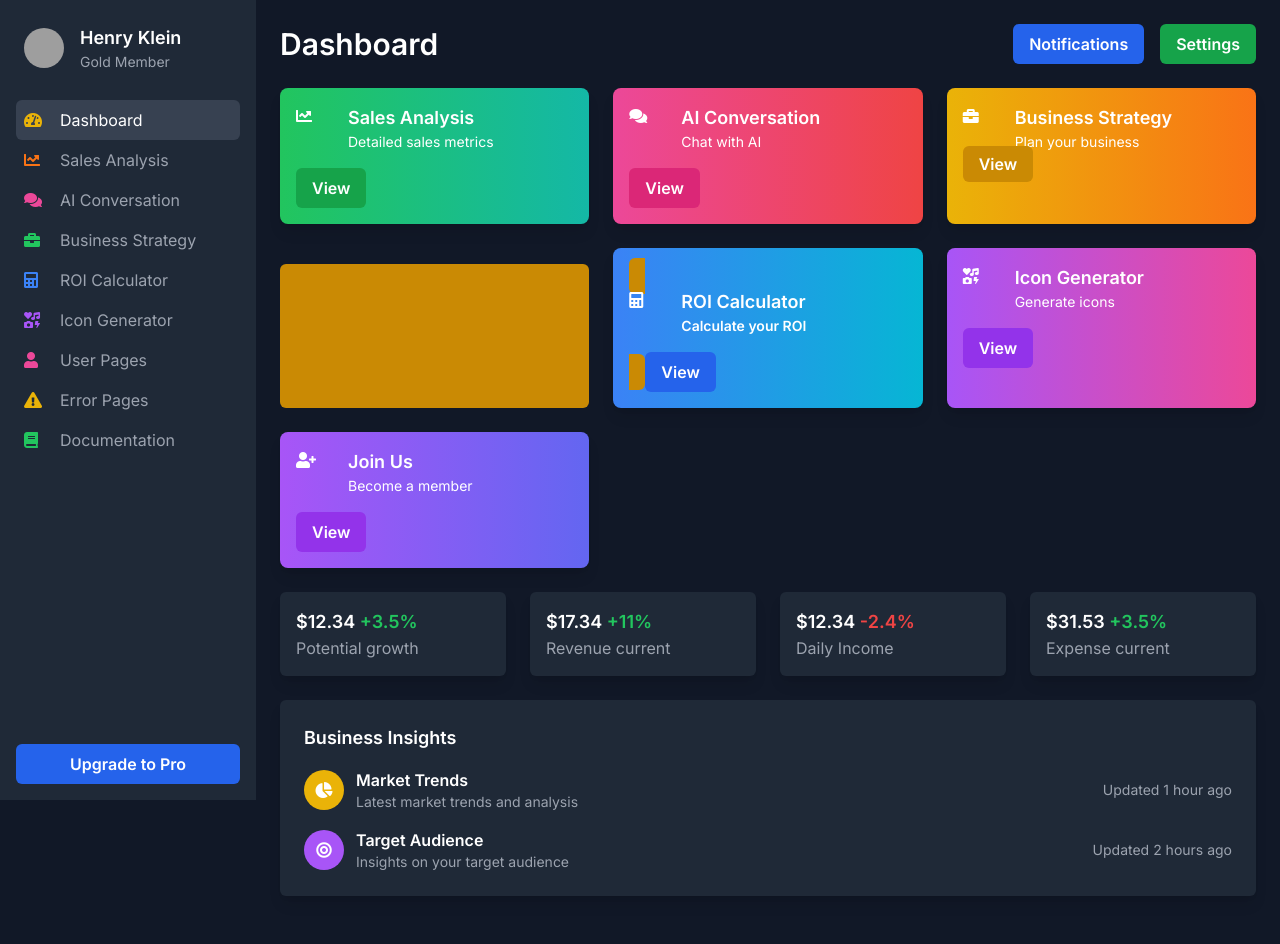
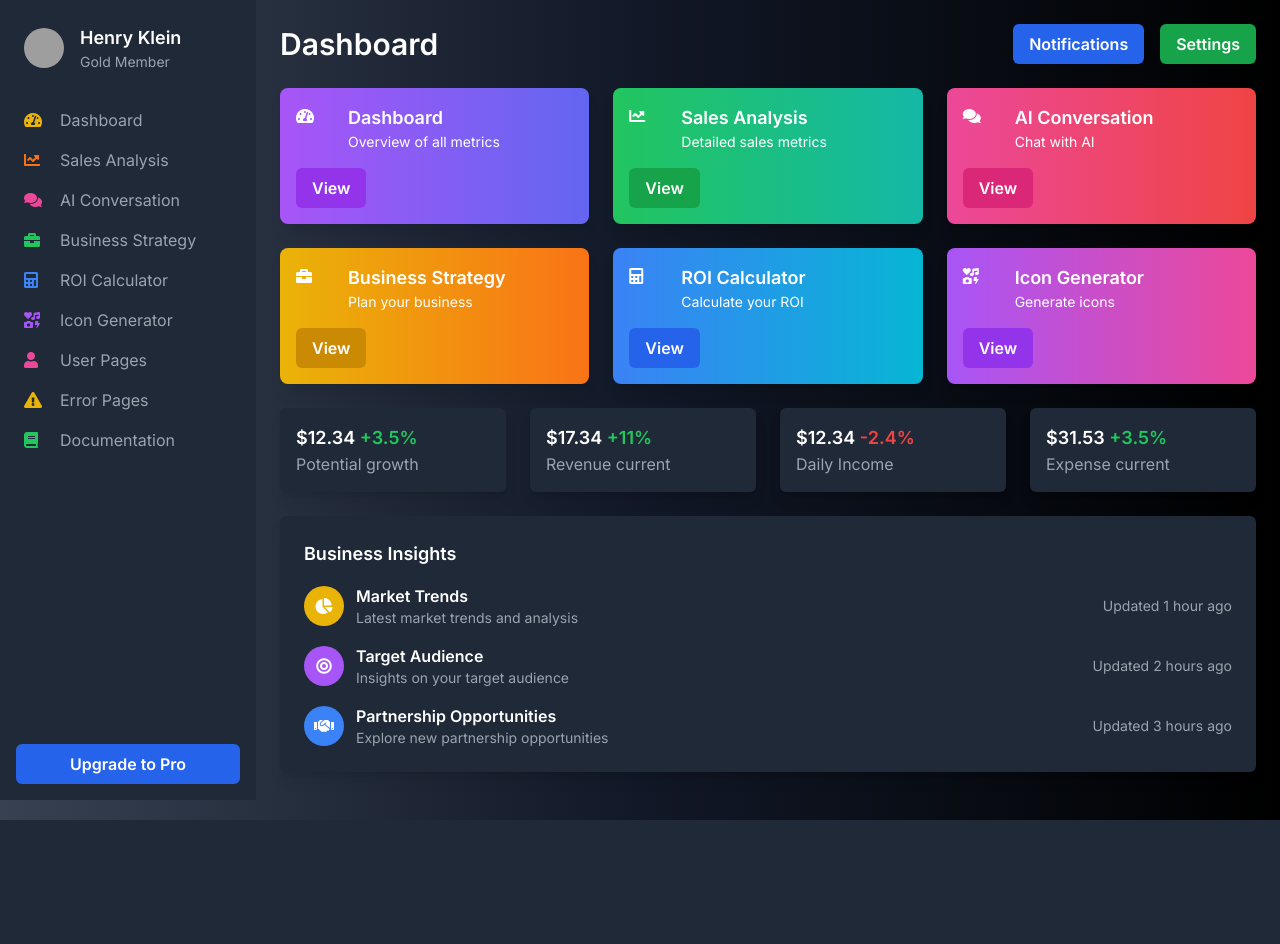
Before and after one commit to akashn-1412/Insightflow, a Flask app: page / in a window 1280 px wide. After the commit the page ends 820 px from the top, so only its background shows below. Run offline with Flask 3, Linux system fonts and the light colour scheme; some libraries are stand-ins or nearby versions; grey boxes are pictures that could not be loaded.

Commit message:
Update index.html

```diff
--- a/templates/index.html
+++ b/templates/index.html
@@ -9,19 +9,20 @@
   </script>
   <link href="https://cdnjs.cloudflare.com/ajax/libs/font-awesome/5.15.3/css/all.min.css" rel="stylesheet"/>
   <link href="https://fonts.googleapis.com/css2?family=Inter:wght@400;600&amp;display=swap" rel="stylesheet"/>
+  <script src="https://cdn.jsdelivr.net/npm/chart.js"></script>
   <style>
    body {
             font-family: 'Inter', sans-serif;
         }
   </style>
  </head>
- <body class="bg-gray-900 text-white">
-  <div class="flex flex-col md:flex-row">
+ <body class="bg-gradient-to-r from-gray-700 via-gray-900 to-black text-gray-300">
+  <div class="flex">
    <!-- Sidebar -->
-   <div class="w-full md:w-1/5 bg-gray-800 h-auto md:h-screen p-4 flex flex-col justify-between">
+   <div class="w-64 bg-gray-800 h-screen p-4 flex flex-col justify-between">
     <div>
      <div class="flex items-center space-x-4 p-2 mb-5">
-      <img alt="User avatar" class="w-10 h-10 rounded-full" height="50" src="https://storage.googleapis.com/a1aa/image/Rx2gjVKZADIvHVpG6jfSY6pFLqL5fiPtAiPu7ieHAqxnilMnA.jpg" width="50"/>
+      <img alt="User avatar" class="w-10 h-10 rounded-full" height="50" src="https://storage.googleapis.com/a1aa/image/KZXxXAjQCC7bAttN6ZGx3eLsXOpItvlOkRcith3RfrVJ5QlTA.jpg" width="50"/>
       <div>
        <h4 class="font-semibold text-lg text-white">
         Henry Klein
@@ -32,42 +33,42 @@
       </div>
      </div>
      <nav>
-      <a class="flex items-center p-2 text-white bg-gray-700 rounded-md transition duration-200 group" href="#">
+      <a class="flex items-center p-2 text-gray-400 hover:bg-gray-700 hover:text-white rounded-md transition duration-200 group" href="#">
        <i class="fas fa-tachometer-alt w-6 text-yellow-500 group-hover:animate-bounce">
        </i>
        <span class="ml-3">
         Dashboard
        </span>
       </a>
-      <a class="flex items-center p-2 text-gray-400 hover:bg-gray-700 hover:text-white rounded-md transition duration-200 group" href="https://arkaconsultancy.streamlit.app/">
+      <a class="flex items-center p-2 text-gray-400 hover:bg-gray-700 hover:text-white rounded-md transition duration-200 group" href="#">
        <i class="fas fa-chart-line w-6 text-orange-500 group-hover:animate-bounce">
        </i>
        <span class="ml-3">
         Sales Analysis
        </span>
       </a>
-      <a class="flex items-center p-2 text-gray-400 hover:bg-gray-700 hover:text-white rounded-md transition duration-200 group" href="https://huggingface.co/spaces/aakritim/GPT-WRITER-3">
+      <a class="flex items-center p-2 text-gray-400 hover:bg-gray-700 hover:text-white rounded-md transition duration-200 group" href="#">
        <i class="fas fa-comments w-6 text-pink-500 group-hover:animate-bounce">
        </i>
        <span class="ml-3">
         AI Conversation
        </span>
       </a>
-      <a class="flex items-center p-2 text-gray-400 hover:bg-gray-700 hover:text-white rounded-md transition duration-200 group" href="https://arka-gpt-strategy.glitch.me">
+      <a class="flex items-center p-2 text-gray-400 hover:bg-gray-700 hover:text-white rounded-md transition duration-200 group" href="#">
        <i class="fas fa-briefcase w-6 text-green-500 group-hover:animate-bounce">
        </i>
        <span class="ml-3">
         Business Strategy
        </span>
       </a>
-      <a class="flex items-center p-2 text-gray-400 hover:bg-gray-700 hover:text-white rounded-md transition duration-200 group" href="https://roi-calculator-gjjgdxfnj-akashs-projects-66062c35.vercel.app/">
+      <a class="flex items-center p-2 text-gray-400 hover:bg-gray-700 hover:text-white rounded-md transition duration-200 group" href="#">
        <i class="fas fa-calculator w-6 text-blue-500 group-hover:animate-bounce">
        </i>
        <span class="ml-3">
         ROI Calculator
        </span>
       </a>
-      <a class="flex items-center p-2 text-gray-400 hover:bg-gray-700 hover:text-white rounded-md transition duration-200 group" href="https://huggingface.co/spaces/anusreepi/Icon_Generator">
+      <a class="flex items-center p-2 text-gray-400 hover:bg-gray-700 hover:text-white rounded-md transition duration-200 group" href="#">
        <i class="fas fa-icons w-6 text-purple-500 group-hover:animate-bounce">
        </i>
        <span class="ml-3">
@@ -120,7 +121,24 @@
      </div>
     </div>
     <!-- Features -->
-    <div class="grid grid-cols-1 sm:grid-cols-2 lg:grid-cols-3 gap-6 mb-6">
+    <div class="grid grid-cols-3 gap-6 mb-6">
+     <div class="bg-gradient-to-r from-purple-500 to-indigo-500 text-white p-4 rounded-lg shadow-lg transform transition-transform hover:-translate-y-1 hover:scale-105">
+      <div class="flex items-center">
+       <i class="fas fa-tachometer-alt w-10 h-10 text-white mr-3">
+       </i>
+       <div>
+        <h4 class="font-semibold text-lg">
+         Dashboard
+        </h4>
+        <p class="text-sm">
+         Overview of all metrics
+        </p>
+       </div>
+      </div>
+      <button class="mt-4 bg-purple-600 hover:bg-purple-700 text-white font-semibold py-2 px-4 rounded-md">
+       View
+      </button>
+     </div>
      <div class="bg-gradient-to-r from-green-500 to-teal-500 text-white p-4 rounded-lg shadow-lg transform transition-transform hover:-translate-y-1 hover:scale-105">
       <div class="flex items-center">
        <i class="fas fa-chart-line w-10 h-10 text-white mr-3">
@@ -134,9 +152,9 @@
         </p>
        </div>
       </div>
-      <a href="https://arkaconsultancy.streamlit.app/" class="mt-4 bg-green-600 hover:bg-green-700 text-white font-semibold py-2 px-4 rounded-md inline-block text-center">
+      <button class="mt-4 bg-green-600 hover:bg-green-700 text-white font-semibold py-2 px-4 rounded-md">
        View
-      </a>
+      </button>
      </div>
      <div class="bg-gradient-to-r from-pink-500 to-red-500 text-white p-4 rounded-lg shadow-lg transform transition-transform hover:-translate-y-1 hover:scale-105">
       <div class="flex items-center">
@@ -151,9 +169,9 @@
         </p>
        </div>
       </div>
-      <a href="https://huggingface.co/spaces/aakritim/GPT-WRITER-3" button class="mt-4 bg-pink-600 hover:bg-pink-700 text-white font-semibold py-2 px-4 rounded-md inline-block text-center">
+      <button class="mt-4 bg-pink-600 hover:bg-pink-700 text-white font-semibold py-2 px-4 rounded-md">
        View
-      </a>
+      </button>
      </div>
      <div class="bg-gradient-to-r from-yellow-500 to-orange-500 text-white p-4 rounded-lg shadow-lg transform transition-transform hover:-translate-y-1 hover:scale-105">
       <div class="flex items-center">
@@ -168,7 +186,7 @@
         </p>
        </div>
       </div>
-      <a href="https://arka-gpt-strategy.glitch.me" class="mt-4 bg-yellow-600 hover:bg-yellow-700 text-white font-semibold py-2 px-4 rounded-md">
+      <button class="mt-4 bg-yellow-600 hover:bg-yellow-700 text-white font-semibold py-2 px-4 rounded-md">
        View
       </button>
      </div>
@@ -185,9 +203,9 @@
         </p>
        </div>
       </div>
-      <a href="https://roi-calculator-gjjgdxfnj-akashs-projects-66062c35.vercel.app/" class="mt-4 bg-blue-600 hover:bg-blue-700 text-white font-semibold py-2 px-4 rounded-md inline-block text-center">
+      <button class="mt-4 bg-blue-600 hover:bg-blue-700 text-white font-semibold py-2 px-4 rounded-md">
        View
-      </a>
+      </button>
      </div>
      <div class="bg-gradient-to-r from-purple-500 to-pink-500 text-white p-4 rounded-lg shadow-lg transform transition-transform hover:-translate-y-1 hover:scale-105">
       <div class="flex items-center">
@@ -202,30 +220,13 @@
         </p>
        </div>
       </div>
-      <a href="https://huggingface.co/spaces/anusreepi/Icon_Generator" class="mt-4 bg-purple-600 hover:bg-purple-700 text-white font-semibold py-2 px-4 rounded-md inline-block text-center">
-       View
-      </a>
-     </div>
-     <div class="bg-gradient-to-r from-purple-500 to-indigo-500 text-white p-4 rounded-lg shadow-lg transform transition-transform hover:-translate-y-1 hover:scale-105">
-      <div class="flex items-center">
-       <i class="fas fa-user-plus w-10 h-10 text-white mr-3">
-       </i>
-       <div>
-        <h4 class="font-semibold text-lg">
-         Join Us
-        </h4>
-        <p class="text-sm">
-         Become a member
-        </p>
-       </div>
-      </div>
       <button class="mt-4 bg-purple-600 hover:bg-purple-700 text-white font-semibold py-2 px-4 rounded-md">
        View
       </button>
      </div>
     </div>
     <!-- Stats -->
-    <div class="grid grid-cols-1 sm:grid-cols-2 lg:grid-cols-4 gap-6 mb-6">
+    <div class="grid grid-cols-4 gap-6 mb-6">
      <div class="bg-gray-800 p-4 rounded-md shadow-lg transform transition-transform hover:-translate-y-1 hover:scale-105">
       <h4 class="text-lg font-semibold text-white">
        $12.34
@@ -315,9 +316,24 @@
         Updated 2 hours ago
        </span>
       </li>
+      <li class="flex items-center justify-between">
+       <div class="flex items-center space-x-3">
+        <div class="w-10 h-10 bg-blue-500 rounded-full flex items-center justify-center">
+         <i class="fas fa-handshake text-white">
+         </i>
+        </div>
+        <div>
+         <h5 class="text-white font-semibold">
+          Partnership Opportunities
+         </h5>
+         <p class="text-gray-400 text-sm">
+          Explore new partnership opportunities
+         </p>
+        </div>
+       </div>
+       <span class="text-gray-400 text-sm">
+        Updated 3 hours ago
+       </span>
+      </li>
      </ul>
     </div>
-   </div>
-  </div>
- </body>
-</html>
```
